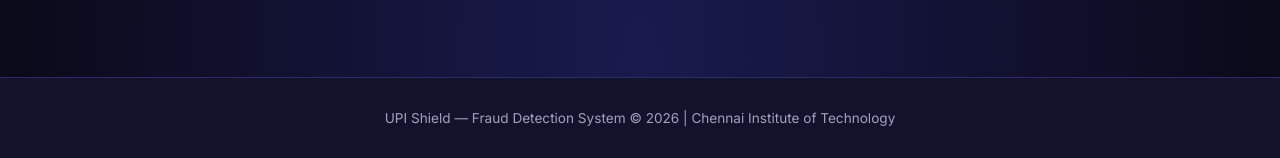
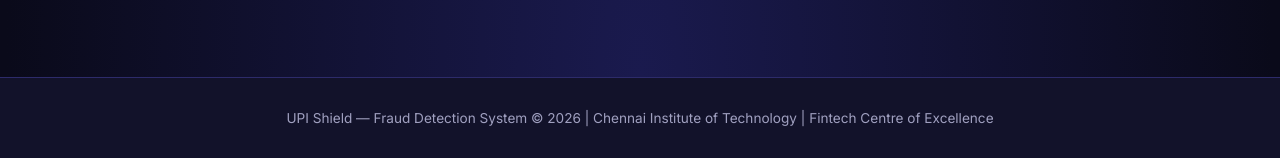
Before and after one commit to Mohana-priya19/upi-shield, a Flask app: page /about in a window 1280 px wide. Shown: the part 1720-1878 px from the top of the page. Run offline with Flask 3, Linux system fonts and the light colour scheme; parts of the project's set-up code (start-up, migrations or seed data) failed here and were passed over.

Commit message:
feat: update footer with full institution name

```diff
--- a/app/templates/base.html
+++ b/app/templates/base.html
@@ -23,7 +23,7 @@
     </nav>
     {% block content %}{% endblock %}
     <footer class="footer">
-        <p>UPI Shield — Fraud Detection System &copy; 2026 | Chennai Institute of Technology</p>
+        <p>UPI Shield — Fraud Detection System &copy; 2026 | Chennai Institute of Technology | Fintech Centre of Excellence</p>
     </footer>
     <script src="{{ url_for('static', filename='js/main.js') }}"></script>
     {% block scripts %}{% endblock %}
```
